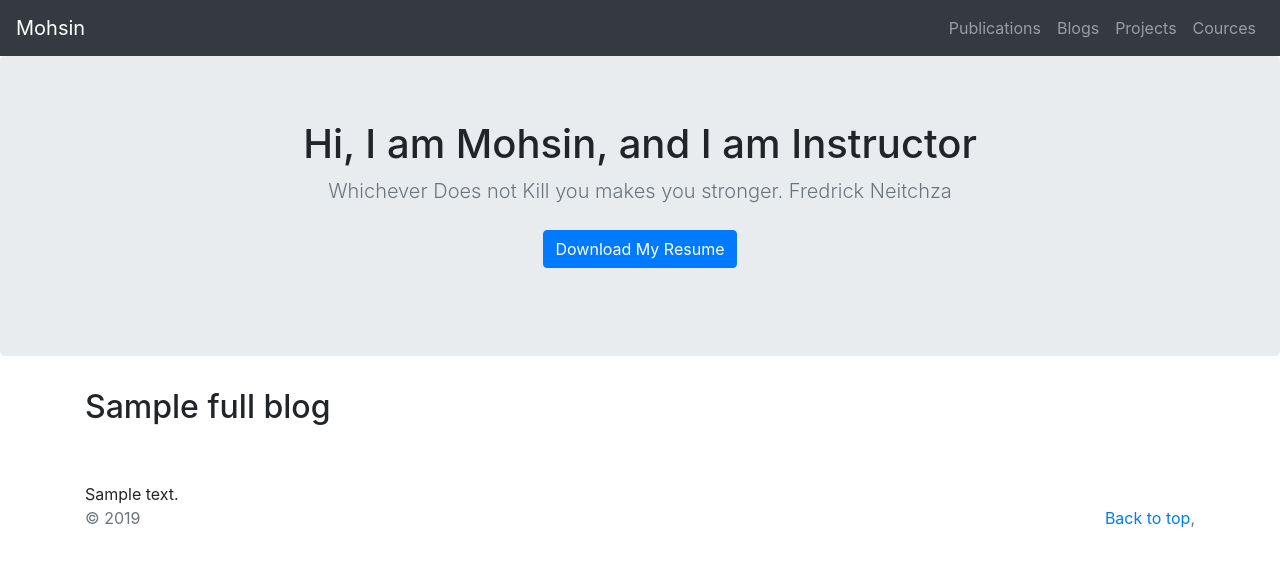
After one commit to coding4startups/portfolio_webapp, a Django app: template blog/templates/blog/details.html in a window 1280 px wide. The commit adds this page. Shown: the top 567 px of the page. Run offline with Django 3.2, Linux system fonts and the light colour scheme; the template is opened without the code that fills it: most values are stand-ins (such as "Sample title", 1, 10 or a date in 2020); some libraries are stand-ins or nearby versions.

Commit message:
Project Updated with Major Front End Change

```diff
--- /dev/null
+++ b/blog/templates/blog/details.html
@@ -0,0 +1,11 @@
+
+{% extends 'base.html' %}
+
+    {% block test %}
+<div class="container">
+    <h2>{{ full_blog.title}}</h2>
+    <br>
+    <br>
+    {{ full_blog.body}}
+ </div>
+     {% endblock %}
--- a/blog/urls.py
+++ b/blog/urls.py
@@ -6,4 +6,5 @@ from . import views
 
 urlpatterns = [
 	path('',views.home, name="blog" ),
+	path('<int:blog_id>/',views.detail,name='detail')
 ]
--- /dev/null
+++ b/requirements.txt
@@ -0,0 +1,6 @@
+Django==2.2.7
+mysqlclient==1.4.5
+Pillow==6.2.1
+PyMySQL==0.9.3
+pytz==2019.3
+sqlparse==0.3.0
--- a/templates/base.html
+++ b/templates/base.html
@@ -3,10 +3,7 @@
 <body lang="en">
   <head>
     <meta charset="utf-8">
-    <meta name="viewport" content="width=device-width, initial-scale=1, shrink-to-fit=no">
-    <meta name="description" content="">
-    <meta name="author" content="Mark Otto, Jacob Thornton, and Bootstrap contributors">
-    <meta name="generator" content="Jekyll v3.8.5">
+
     <title>Mohsin</title>
 
     <link rel="canonical" href="https://getbootstrap.com/docs/4.3/examples/album/">
@@ -59,7 +56,7 @@
     <div class="container">
       <h1 class="jumbotron-heading">Hi, I am Mohsin, and I am Instructor</h1>
       <p class="lead text-muted"> Whichever Does not Kill you makes you stronger. Fredrick Neitchza</p>
-      <p><a href="mailto:coding4startups@gmail.com" class="btn btn-primary my-2">Email Me</a>
+      <p><a href={% static 'dummy_resume.pdf' %} class="btn btn-primary my-2">Download My Resume</a>
 
       </p>
     </div>
--- a/templates/index.html
+++ b/templates/index.html
@@ -1,5 +1,6 @@
 
 {% extends 'base.html' %}
+{% load static %}
 {% block test %}
 
   <div class="album py-5 bg-light">
@@ -10,7 +11,7 @@
 
         <div class="col-md-4">
           <div class="card mb-4 shadow-sm">
-            <img class="img-circle" src="{{var_project.image.url}}" />
+            <img class="img-circle" src="{{var_project.image.url}}" width="450px" height="300px"/>
               <div class="card-body">
               <p class="card-text">{{var_project.summary }}</p>
               <div class="d-flex justify-content-between align-items-center">
```
Also changed, not shown: blog/templates/blog/index.html (+9 -1 lines), blog/views.py (+11 -2 lines), portfolio_webapp/settings.py (+3 -4 lines).
